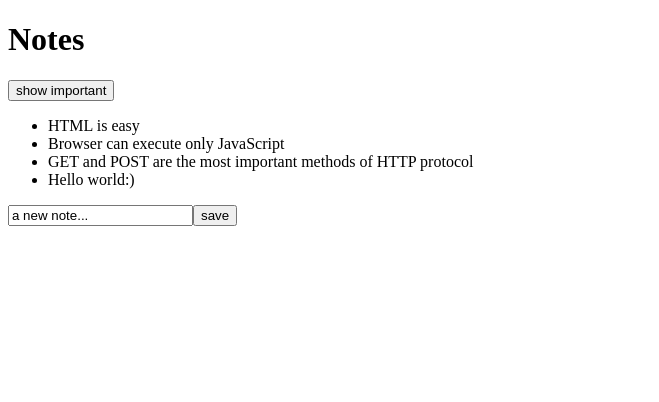
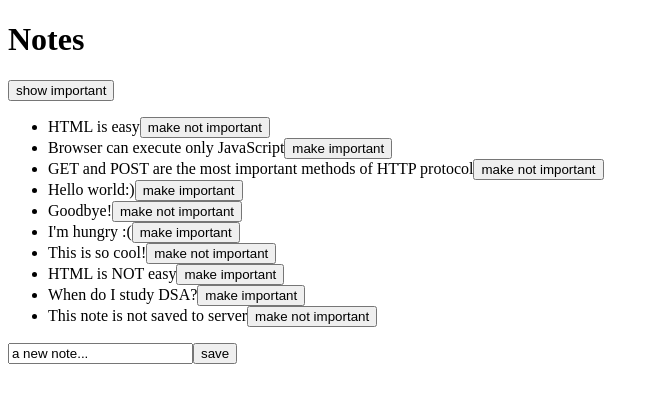
Before and after one commit to ebaek88/react_practice, a React (Vite) app in the folder notes-app/: page / in a window 1280 px wide. Shown: the top 402 px of the page, without its empty margins (0-659 px from the left). Built offline with nearby package versions, Linux system fonts and the light colour scheme; data requests are answered from the project's data file.

Commit message:
feat: add toggleImportance to the App component
Now notes from a server can be edited by toggling
the importance property.

Also refactored to separate the communication with
the backend part into a separate module that exists
in ./src/services.

```diff
--- a/notes-app/db.json
+++ b/notes-app/db.json
@@ -19,6 +19,31 @@
       "id": "4",
       "content": "Hello world:)",
       "important": false
+    },
+    {
+      "id": "5",
+      "content": "Goodbye!",
+      "important": true
+    },
+    {
+      "id": "6",
+      "content": "I'm hungry :(",
+      "important": false
+    },
+    {
+      "id": "7",
+      "content": "This is so cool!",
+      "important": true
+    },
+    {
+      "id": "8",
+      "content": "HTML is NOT easy",
+      "important": false
+    },
+    {
+      "id": "9",
+      "content": "When do I study DSA?",
+      "important": false
     }
   ]
 }
--- a/notes-app/src/App.jsx
+++ b/notes-app/src/App.jsx
@@ -1,5 +1,5 @@
 import { useState, useEffect } from "react";
-import axios from "axios";
+import noteService from "./services/notes.js";
 import Note from "./components/Note.jsx";
 
 const App = () => {
@@ -8,14 +8,17 @@
   const [showAll, setShowAll] = useState(true);
 
   useEffect(() => {
-    console.log("effect");
-    axios.get("http://localhost:3001/notes").then((response) => {
-      console.log("promise fulfilled");
-      setNotes(response.data);
-    });
+    // console.log("effect");
+    noteService
+      .getAll()
+      .then((initialNotes) => {
+        // console.log("promise fulfilled");
+        setNotes(initialNotes);
+      })
+      .catch((error) => console.log(error.message));
   }, []);
   // shows that useEffect is executed asynchronously
-  console.log("render", notes.length, "notes"); //render 0 notes -> render 4 notes
+  // console.log("render", notes.length, "notes"); //render 0 notes -> render 4 notes
 
   const addNote = (event) => {
     event.preventDefault();
@@ -25,8 +28,14 @@
       id: String(notes.length + 1),
     };
 
-    setNotes(notes.concat(noteObject));
-    setNewNote("");
+    noteService
+      .create(noteObject)
+      .then((returnedNote) => {
+        console.log(returnedNote);
+        setNotes(notes.concat(returnedNote));
+        setNewNote("");
+      })
+      .catch((error) => console.log(error.message));
   };
 
   const handleNoteChange = (event) => {
@@ -34,8 +43,24 @@
     setNewNote(event.target.value);
   };
 
+  const toggleImportanceOf = (id) => {
+    const note = notes.find((note) => note.id === id);
+    const changedNote = { ...note, important: !note.important };
+
+    noteService
+      .update(id, changedNote)
+      .then((returnedNote) => {
+        setNotes(notes.map((note) => (note.id === id ? returnedNote : note)));
+      })
+      .catch((error) => {
+        console.log(error.message);
+        alert(`the note '${note.content}' was already deleted from server`);
+        setNotes(notes.filter((note) => note.id !== id));
+      });
+  };
+
   const notesToShow = showAll ? notes : notes.filter((note) => note.important);
-  // console.log(notes);
+
   return (
     <div>
       <h1>Notes</h1>
@@ -46,7 +71,11 @@
       </div>
       <ul>
         {notesToShow.map((note) => (
-          <Note key={note.id} note={note} />
+          <Note
+            key={note.id}
+            note={note}
+            toggleImportance={() => toggleImportanceOf(note.id)}
+          />
         ))}
       </ul>
       <form onSubmit={addNote}>
--- a/notes-app/src/components/Note.jsx
+++ b/notes-app/src/components/Note.jsx
@@ -1,5 +1,12 @@
-const Note = ({ note }) => {
-  return <li>{note.content}</li>;
+const Note = ({ note, toggleImportance }) => {
+  const label = note.important ? "make not important" : "make important";
+
+  return (
+    <li>
+      {note.content}
+      <button onClick={toggleImportance}>{label}</button>
+    </li>
+  );
 };
 
 export default Note;
--- /dev/null
+++ b/notes-app/src/services/notes.js
@@ -0,0 +1,24 @@
+import axios from "axios";
+const baseUrl = "http://localhost:3001/notes";
+
+const getAll = async () => {
+  const response = await axios.get(baseUrl);
+  const nonExisting = {
+    id: 10000,
+    content: "This note is not saved to server",
+    important: true,
+  };
+  return response.data.concat(nonExisting);
+};
+
+const create = (newObject) => {
+  const request = axios.post(baseUrl, newObject);
+  return request.then((response) => response.data);
+};
+
+const update = (id, newObject) => {
+  const request = axios.put(`${baseUrl}/${id}`, newObject);
+  return request.then((response) => response.data);
+};
+
+export default { getAll, create, update };
```
